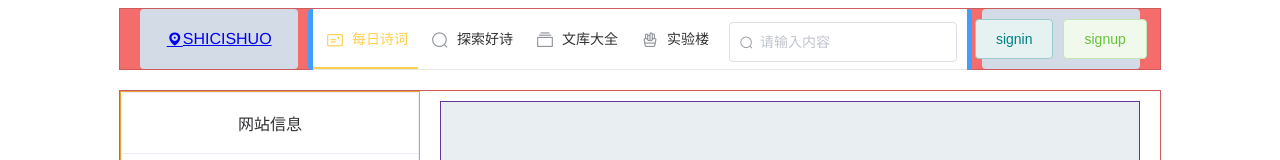
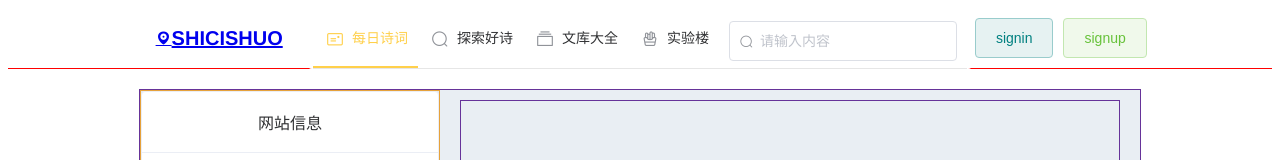
Before and after one commit to imricky/shicishuo, a Vue app in the folder client/: page / in a window 1280 px wide. Shown: the top 160 px of the page. Built offline with nearby package versions, Linux system fonts and the light colour scheme; no server answers.

Commit message:
引入公共样式，调整各个页面的样式

```diff
--- /dev/null
+++ b/client/src/common/style/index.scss
@@ -0,0 +1,19 @@
+//页面结构样式
+// 中间栏
+.all-container{
+  max-width: 1000px;
+  border: 1px solid rebeccapurple;
+  background-color: #E9EEF3;
+  color: #333;
+  display: flex;
+  justify-content: center;
+  align-items: center;
+  margin: 0 auto;
+  margin-top: 20px;
+}
+
+// 侧边栏
+.aside-container{
+  //width: 200px;
+  border: 1px solid #E6A23C;
+}
--- a/client/src/components/TopBar.vue
+++ b/client/src/components/TopBar.vue
@@ -1,9 +1,10 @@
 <template>
-  <div class="center">
+  <div class="topall">
+  <div class="topbar-center">
     <el-container>
       <el-header>
         <el-row :gutter="10" justify="space-between">
-          <el-col :span="4" :xs="4" :sm="4" :md="4" :lg="4" :xl="4">
+          <el-col :span="4" :xs="2" :sm="2" :md="4" :lg="4" :xl="4">
             <router-link id="logo" to="/">
               <div class="grid-content bg-purple">
                 <i class="el-icon-location"></i>
@@ -77,6 +78,7 @@
       </el-header>
     </el-container>
   </div>
+  </div>
 </template>
 
 <script>
@@ -120,30 +122,30 @@ export default {
 </script>
 
 <style scoped lang="scss">
-  .center{
-
+  .topall{
+    width: 100%;
+    border-bottom: 1px solid red;
+  }
+  .topbar-center{
     max-width: 1040px;
-    border: 1px solid indianred;
-    background: #F56C6C;
+    /*border: 1px solid indianred;*/
+    background: #ffffff;
     margin: 0 auto;
-    /*margin-top: 20px;*/
+    /*border-bottom: 1px solid #00B7FF;*/
   }
   .el-col {
     border-radius: 4px;
   }
   .bg-purple-dark {
-    background: #99a9bf;
+    background: #ffffff;
   }
   .bg-purple {
-    background: #d3dce6;
+    background: #ffffff;
   }
-  /*顶栏的css*/
-  .top-header{
-    margin-left: -20px;
-  }
+  /*顶栏左侧的css*/
   .logo-word{
-    /*padding-left: 40px;*/
-    /*text-align: center;*/
+    font-size: 20px;
+    font-weight: bold;
   }
   .grid-content {
     border-radius: 4px;
@@ -164,7 +166,7 @@ export default {
     justify-content: center;
     align-items: center;
     flex-wrap: nowrap;
-    background: #409EFF;
+    background: #ffffff;
     .top-bar-middle{
       display: flex;
       justify-content: center;
--- a/client/src/main.js
+++ b/client/src/main.js
@@ -4,6 +4,9 @@ import router from './router';
 import store from './store';
 // eslint-disable-next-line import/extensions
 import './plugins/element.js';
+// eslint-disable-next-line import/order
+// 引入公共样式
+import './common/style/index.scss';
 // eslint-disable-next-line import/order
 import animated from 'animate.css';
 
--- a/client/src/views/Home.vue
+++ b/client/src/views/Home.vue
@@ -13,7 +13,7 @@
 
 <script>
 // @ is an alias to /src
-import TopBar from '@/components/TopBar.vue';
+// import TopBar from '@/components/TopBar.vue';
 // import PoemCard from '@/components/PoemCard.vue'; //诗词卡片
 // import CoolExplorationCard from '@/components/CoolExplorationCard.vue';
 // import DailyPoem from '@/components/DailyPoem.vue';
--- a/client/src/views/poem/CoolExploration.vue
+++ b/client/src/views/poem/CoolExploration.vue
@@ -3,7 +3,7 @@
     <div>
       <TopBar />
     </div>
-    <div class="cool-exploration">
+    <div class="all-container">
   <el-container>
     <el-main class="main">
       <el-row type="flex" class="row-bg" justify="center" :gutter="40">
@@ -67,14 +67,6 @@ export default {
 </script>
 
 <style scoped lang="scss">
-  .cool-exploration{
-    max-width: 1000px;
-    border: 1px solid rebeccapurple;
-    /*background-color: #E9EEF3;*/
-    color: #333;
-    margin: 0 auto;
-    margin-top: 20px;
-  }
   .main{
     border: 1px solid rebeccapurple;
     background-color: #E9EEF3;
--- a/client/src/views/poem/DailyPoem.vue
+++ b/client/src/views/poem/DailyPoem.vue
@@ -3,7 +3,7 @@
     <div>
       <TopBar />
     </div>
-  <div class="daily-poem">
+  <div class="all-container">
     <el-container>
     <el-aside class="aside-container">
       <el-card class="one-card website-info">
@@ -130,16 +130,7 @@ export default {
 </script>
 
 <style scoped lang="scss">
-  .daily-poem{
-    max-width: 1040px;
-    border: 1px solid indianred;
-    /*background: #F56C6C;*/
-    margin: 0 auto;
-    margin-top: 20px;
-  }
-  .aside-container{
-    width: 200px;
-    border: 1px solid #E6A23C;
+
   .one-card{
     margin-bottom: 20px;
   }
@@ -156,7 +147,7 @@ export default {
     /*TODO: 各种颜色需要调整*/
     color: aquamarine;
   }
-  }
+
   .main{
     border: 1px solid rebeccapurple;
     background-color: #E9EEF3;
--- a/client/src/views/poem/ExploreGoodPoetry.vue
+++ b/client/src/views/poem/ExploreGoodPoetry.vue
@@ -3,7 +3,7 @@
   <div>
     <TopBar />
   </div>
-  <div class="explore-good-poetry">
+  <div class="all-container">
     <el-container>
       <el-aside class="aside-container">
         <el-collapse accordion>
@@ -144,20 +144,7 @@ export default {
 </script>
 
 <style scoped lang="scss">
-  .explore-good-poetry{
-    max-width: 1000px;
-    border: 1px solid rebeccapurple;
-    background-color: #E9EEF3;
-    color: #333;
-    /*margin: 10px 20px;*/
-    display: flex;
-    justify-content: center;
-    align-items: center;
-    margin: 0 auto;
-  }
-  .aside-container{
-    width: 200px;
-    border: 1px solid #E6A23C;
+
   .aside-title{
     padding: 0 10px;
     font-size: 15px;
@@ -173,7 +160,7 @@ export default {
       float: left;
     }
   }
-  }
+
   .main-container{
     border: 1px solid #409EFF;
     margin-left: 20px;
--- a/client/src/views/poem/Library.vue
+++ b/client/src/views/poem/Library.vue
@@ -3,7 +3,7 @@
   <div>
     <TopBar />
   </div>
-  <div class="library">
+  <div class="all-container">
     <el-container>
       <el-aside class="aside-container">
         <el-card class="one-card website-info">
@@ -194,20 +194,7 @@ export default {
 </script>
 
 <style scoped lang="scss">
-  .library{
-    max-width: 1000px;
-    border: 1px solid rebeccapurple;
-    background-color: #E9EEF3;
-    color: #333;
-    /*margin: 10px 20px;*/
-    display: flex;
-    justify-content: center;
-    align-items: center;
-    margin: 0 auto;
-  }
-  .aside-container{
-    width: 200px;
-    border: 1px solid #E6A23C;
+
   .one-card{
     margin-bottom: 20px;
   }
@@ -224,7 +211,7 @@ export default {
     /*TODO: 各种颜色需要调整*/
     color: aquamarine;
   }
-  }
+
   .main-container{
     border: 1px solid #409EFF;
     margin-left: 20px;
```
Lines whose indentation alone changed are shown as unchanged.
